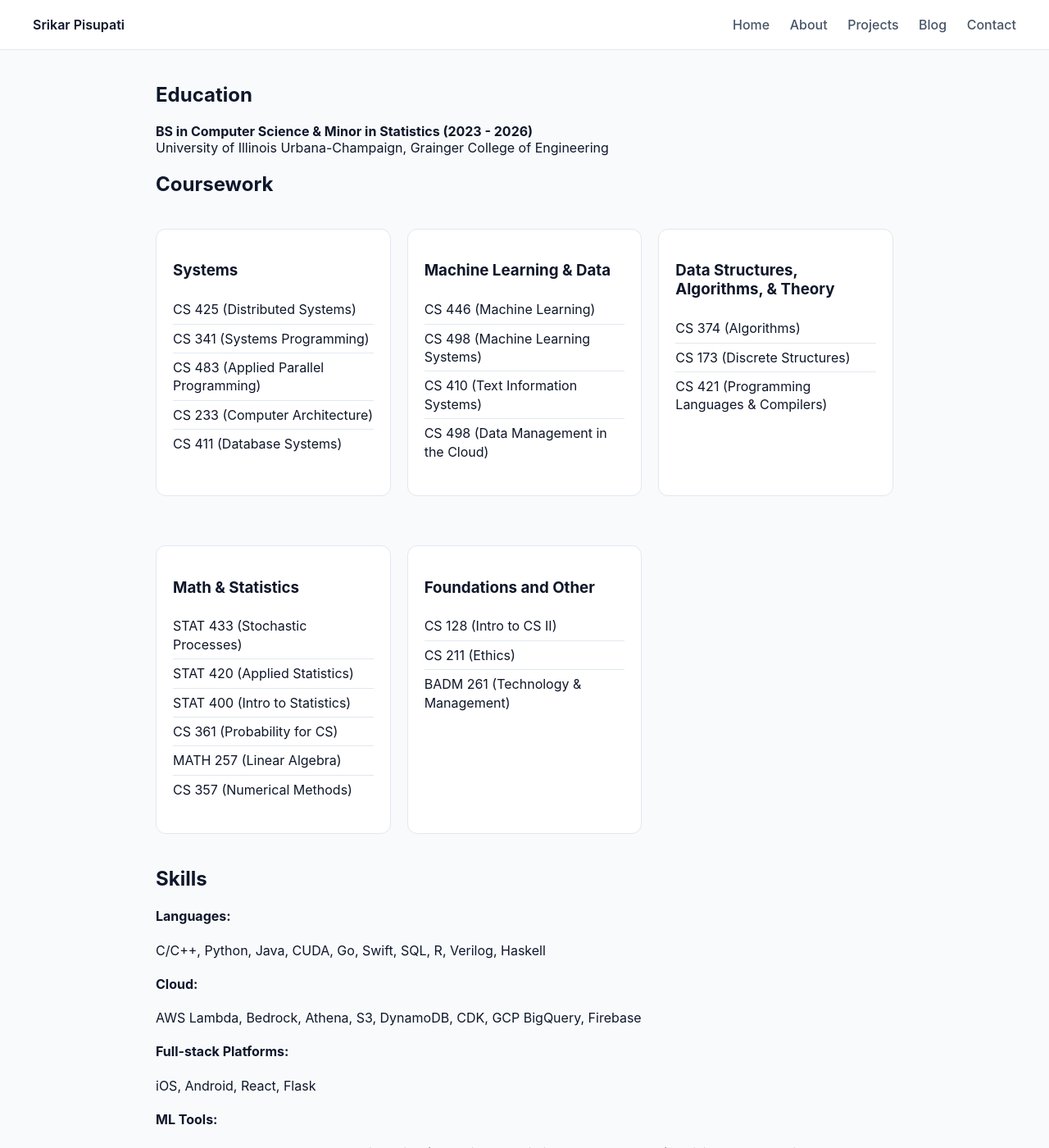
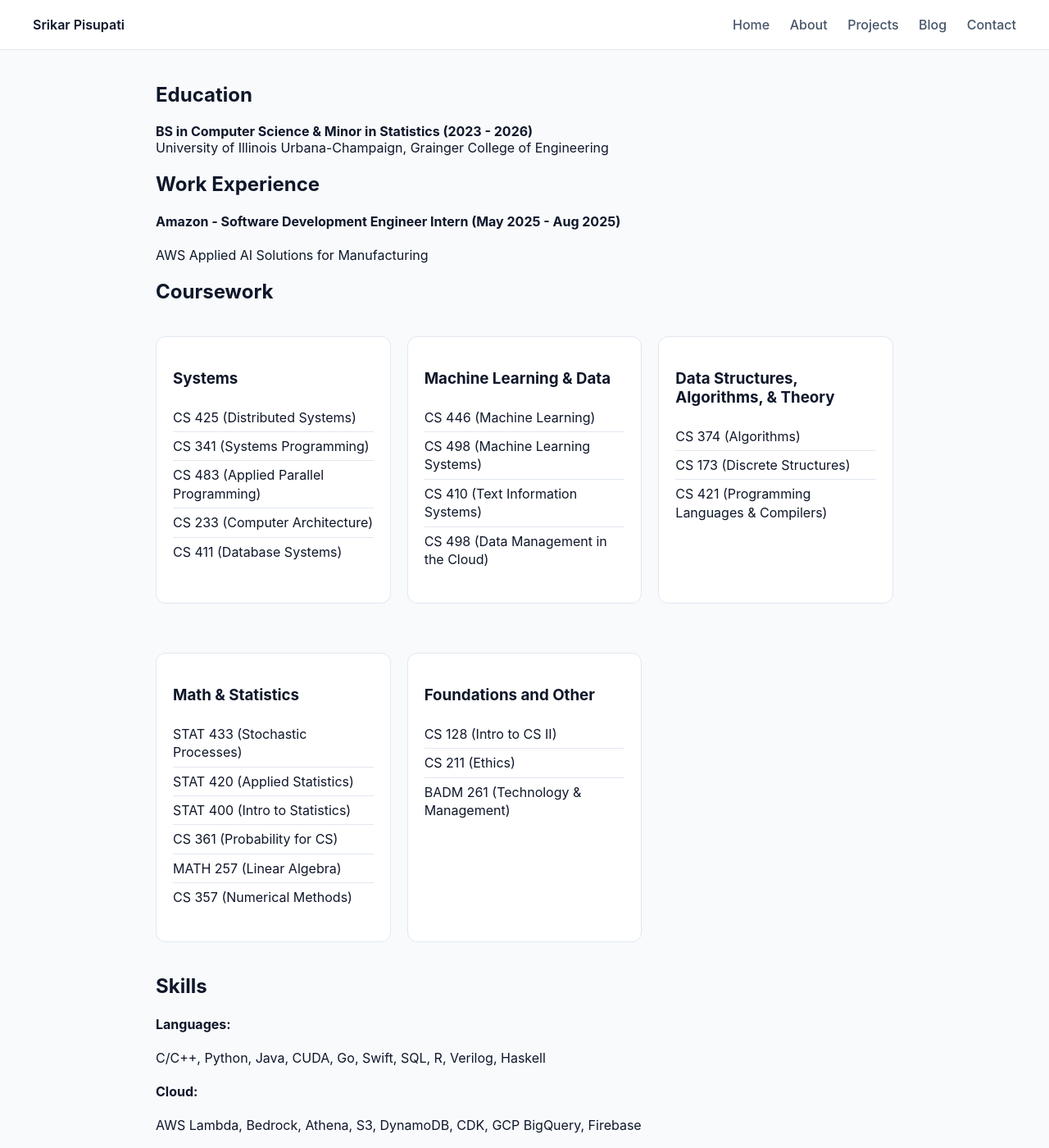
Before and after one commit to srikarpisupati/srikarpisupati.github.io, a Jekyll site: the page built from about.md, in a window 1280 px wide and 1400 px high. Shown: the whole window at 82% size. Built offline with Jekyll 4.4.1, drawn with Linux system fonts in a browser that asks for light colours; some of the changed text lies outside the part shown.

Commit message:
Update about.md

```diff
--- a/about.md
+++ b/about.md
@@ -8,6 +8,11 @@ permalink: /about/
 
 **BS in Computer Science & Minor in Statistics (2023 - 2026)**
 <br>University of Illinois Urbana-Champaign, Grainger College of Engineering
+
+## Work Experience
+
+#### Amazon - Software Development Engineer Intern (May 2025 - Aug 2025)
+AWS Applied AI Solutions for Manufacturing
 
 ## Coursework
 <div class="cards">
```
Also changed, not shown: other parts of about.md (+0 -5 lines).
